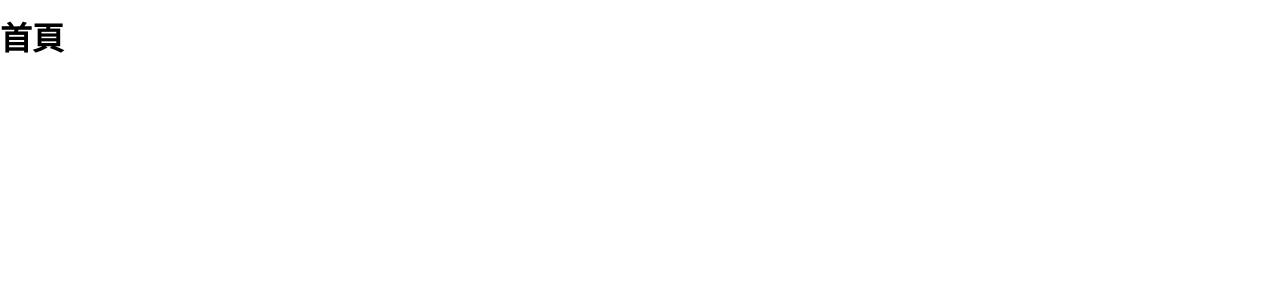
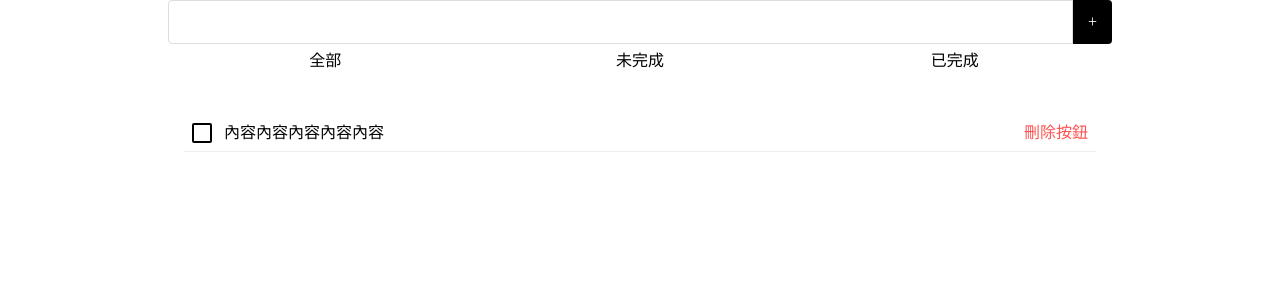
Before and after one commit to AbsintheSung/react_todo, a React (Vite) app: page / in a window 1280 px wide. Shown: the top 300 px of the page. Built offline with nearby package versions, Linux system fonts and the light colour scheme.

Commit message:
feat:配置todo頁基本樣式

```diff
--- a/src/pages/home/index.tsx
+++ b/src/pages/home/index.tsx
@@ -1,7 +1,121 @@
+import { Container } from "../../styles/container";
+import styled from "styled-components"
+
+
+const InputContent = styled.div`
+  display: flex;
+  > input{
+    flex: 1;
+    padding: 12px;
+    border: 1px solid #ddd;
+    border-radius: 4px 0 0 4px;
+    font-size: 16px;
+  }
+  > button{
+    padding: 10px 15px;
+    background-color: #000000;
+    color: white;
+    border: none;
+    border-radius: 0 4px 4px 0;
+    cursor: pointer;
+    display: flex;
+    align-items: center;
+    justify-content: center;
+
+    &:hover {
+      background-color: #FFD370;
+    }
+  }
+`
+
+const FilterContent = styled.div`
+  display: flex;
+  justify-content: center;
+  margin-bottom: 20px;
+  & > .filter-Btn{
+    flex:1;
+    padding: 8px 16px;
+    border: none;
+    background-color: transparent;
+    cursor: pointer;
+    &:hover {
+      color: #FFD370;
+      border-bottom: 1px solid #000000;
+    }
+  }
+`
+
+const TodoContent = styled.ul`
+  padding: 16px;
+`
+const TodoItem = styled.li`
+  display: flex;
+  align-items: center;
+  padding: 8px;
+  gap:0px 12px;
+  border-bottom: 1px solid #eee;
+  & > .todo-checkbox{
+    cursor: pointer;
+    & > p{
+      margin: 0px;
+      width: 20px;
+      height: 20px;
+      border: 2px solid #000000;
+      border-radius: 2px;
+      display: flex;
+      align-items: center;
+      justify-content: center;
+    }
+  }
+  & >.todo-content{
+    flex: 1;
+  }
+  & > .todo-delbtn{
+    background: none;
+    padding: 0px;
+    border: none;
+    color: #ff5252;
+    cursor: pointer;
+    display: flex;
+    align-items: center;
+    justify-content: center;
+    &:hover {
+      color: #ff0000;
+    }
+  }
+  `
+
+
 const Home = ()=>{
   return(
     <>
-      <h1>首頁</h1>
+      <Container>
+        <InputContent>
+          <input />
+          <button >+</button>
+        </InputContent>
+
+        <FilterContent>
+          <button className="filter-Btn" >
+            全部
+          </button>
+          <button className="filter-Btn">
+            未完成
+          </button>
+          <button className="filter-Btn">
+            已完成
+          </button>
+        </FilterContent>
+        <TodoContent>
+          <TodoItem>
+            <div className="todo-checkbox">
+              <p></p>
+            </div>
+            <div className="todo-content">內容內容內容內容內容</div>
+            <button className="todo-delbtn">刪除按鈕</button>
+          </TodoItem>
+        </TodoContent>
+      </Container>
     </>
   )
 }
```
